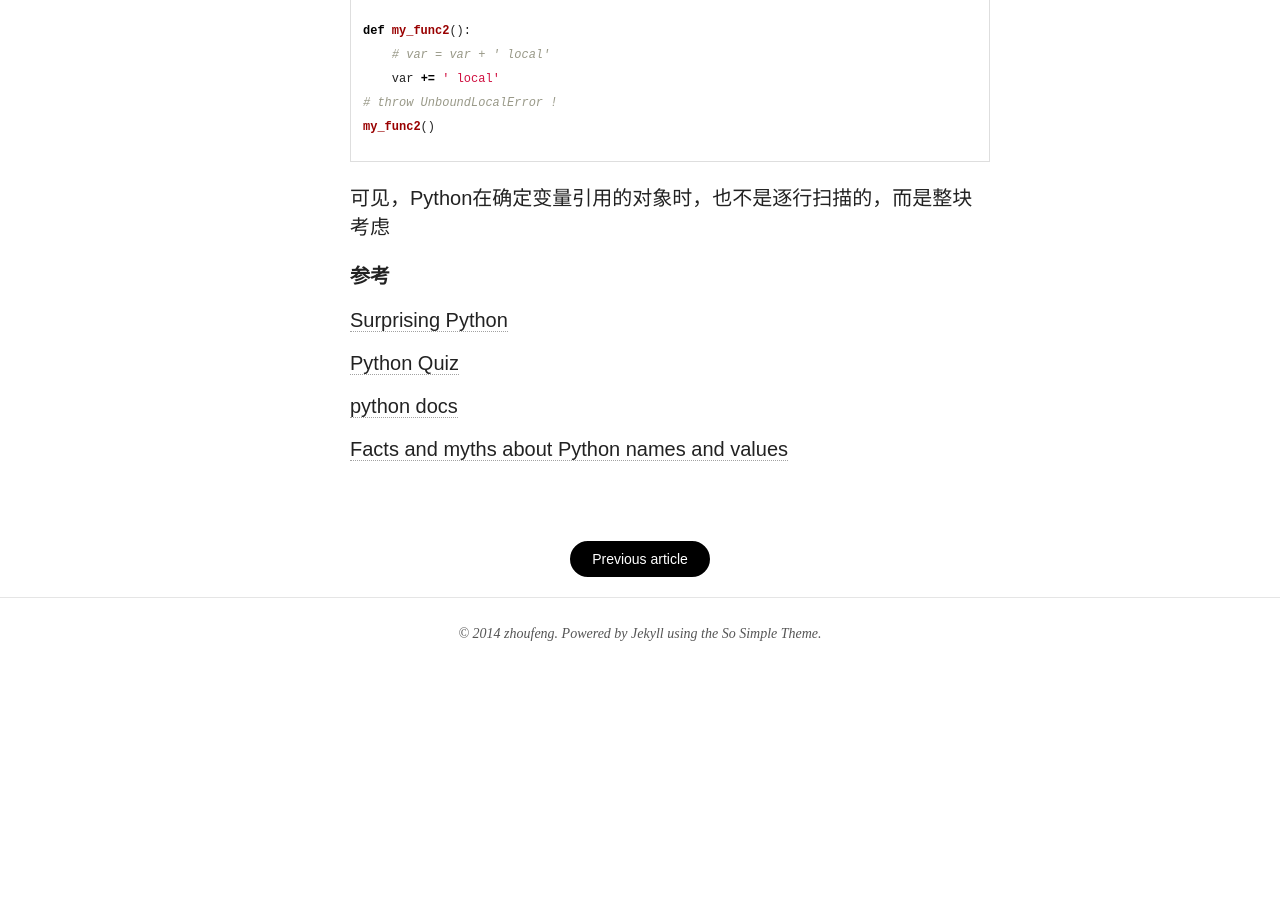
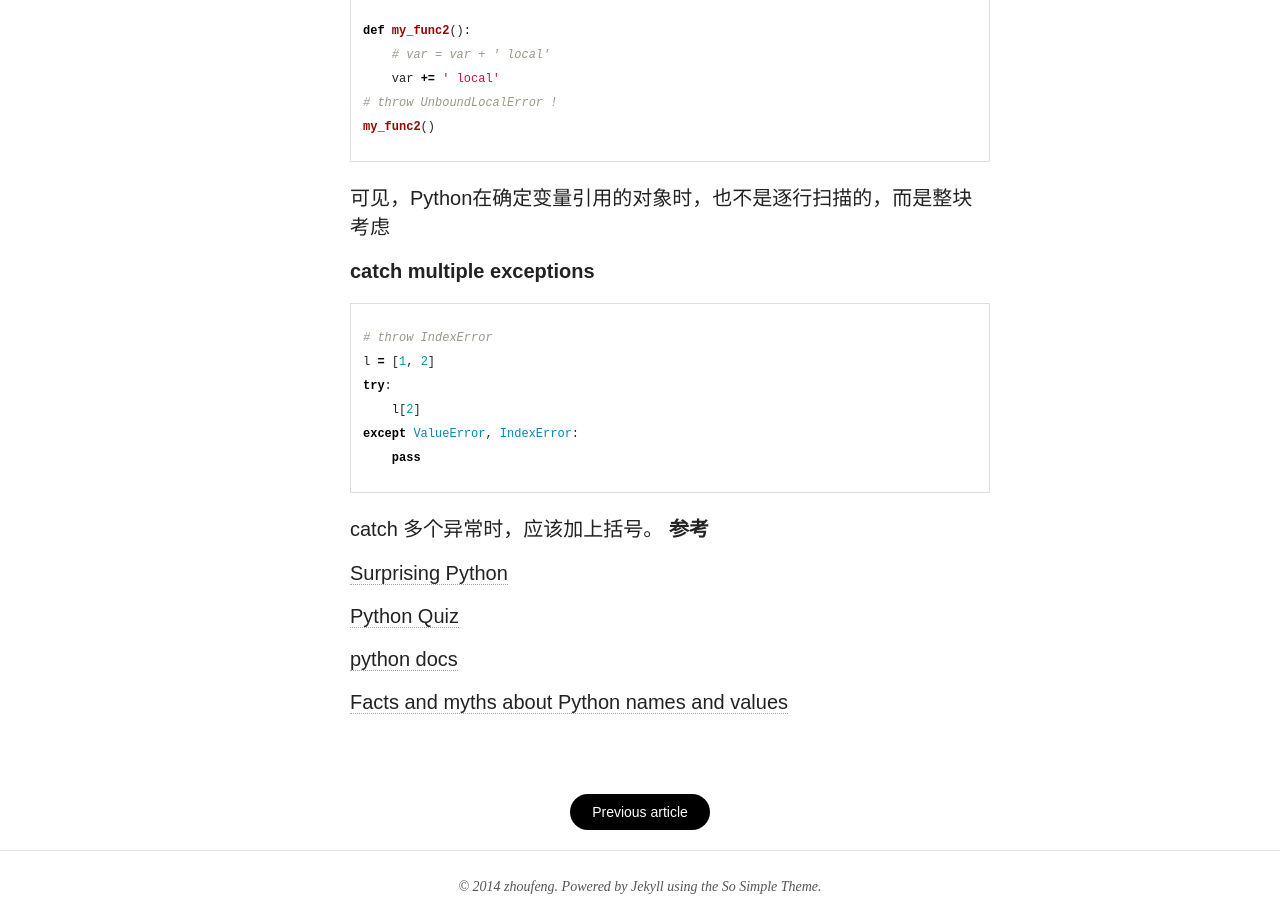
Before and after one commit to zhoufeng1989/zhoufeng1989.github.io, a Jekyll site: the page built from _posts/2014-03-28-python-gotchas.md, in a window 1280 px wide and 900 px high, scrolled down 4088 px. Built offline with Jekyll 4.4.1, drawn with Linux system fonts in a browser that asks for light colours; nearby versions of some CDN libraries; before the commit the page ends 4786 px from its top, so only the background shows below that.

Commit message:
Update 2014-03-28-python-gotchas.md

```diff
--- a/_posts/2014-03-28-python-gotchas.md
+++ b/_posts/2014-03-28-python-gotchas.md
@@ -148,6 +148,19 @@ my_func2()
 
 可见，Python在确定变量引用的对象时，也不是逐行扫描的，而是整块考虑
 
+
+**catch multiple exceptions**
+
+{% highlight python %}
+# throw IndexError
+l = [1, 2]
+try:
+    l[2]
+except ValueError, IndexError:
+    pass
+{% endhighlight %}
+
+catch 多个异常时，应该加上括号。
 **参考**
 
 [Surprising Python](http://ballingt.com/2014/03/23/surprising-python.html)
```
